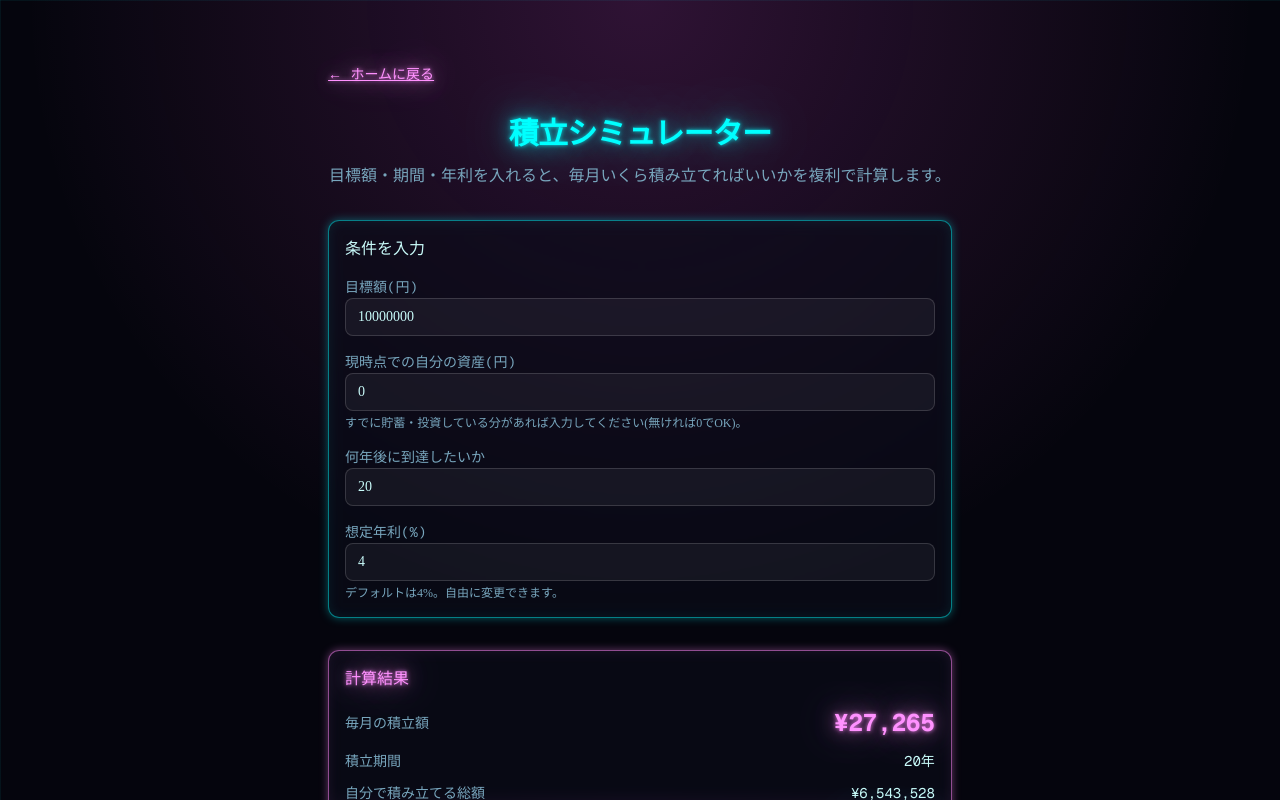
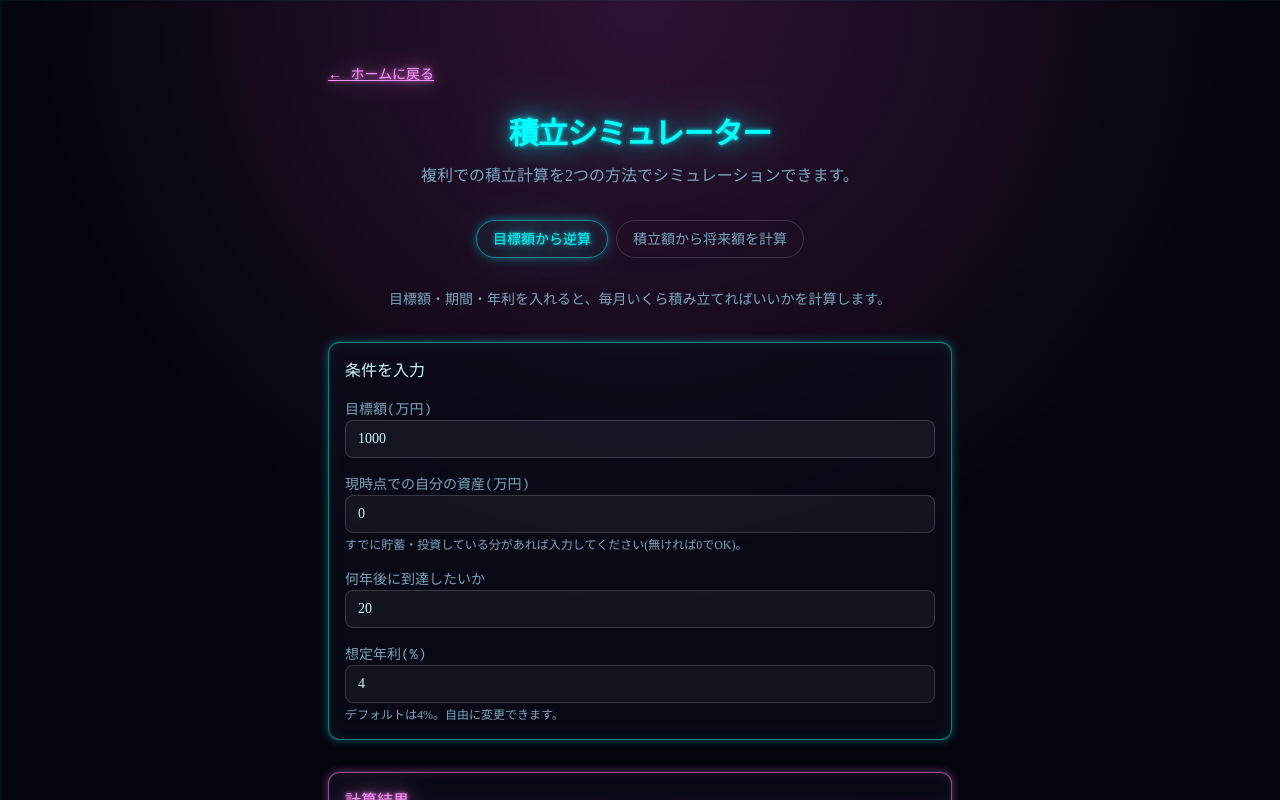
Before and after one commit to adayume1127/ai-builder-site, a Next.js app: page /tools/investment-calculator in a window 1280 px wide. Shown: the top 800 px of the page. Built offline with nearby package versions, Linux system fonts and the light colour scheme; no server answers.

Commit message:
積立シミュレーターに「積立額から将来額を計算」モードを追加、表示を万円単位に変更
0が並んで見にくいという指摘を受け、入力・結果表示をすべて万円単位(3桁カンマ区切り)に統一。

```diff
--- a/app/tools/investment-calculator/page.tsx
+++ b/app/tools/investment-calculator/page.tsx
@@ -4,9 +4,13 @@ import { useMemo, useState } from "react";
 import Link from "next/link";
 import { Card, CardContent, CardHeader, CardTitle } from "@/components/ui/card";
 
-function formatYen(n: number) {
+function formatMan(n: number, decimals = 0) {
   if (!Number.isFinite(n)) return "-";
-  return `¥${Math.round(n).toLocaleString()}`;
+  const man = n / 10000;
+  return `${man.toLocaleString("ja-JP", {
+    minimumFractionDigits: decimals,
+    maximumFractionDigits: decimals,
+  })}万円`;
 }
 
 function formatYearsMonths(totalMonths: number) {
@@ -17,17 +21,28 @@ function formatYearsMonths(totalMonths: number) {
   return `${y}年${m}ヶ月`;
 }
 
+type Mode = "fromGoal" | "fromMonthly";
+
 export default function InvestmentCalculatorPage() {
-  const [goal, setGoal] = useState("10000000");
+  const [mode, setMode] = useState<Mode>("fromGoal");
+
+  // 「目標額から逆算」モード(単位: 万円)
+  const [goalMan, setGoalMan] = useState("1000");
   const [years, setYears] = useState("20");
   const [annualRate, setAnnualRate] = useState("4");
-  const [currentAssets, setCurrentAssets] = useState("0");
+  const [currentAssetsMan, setCurrentAssetsMan] = useState("0");
 
-  const result = useMemo(() => {
-    const goalNum = Number(goal);
+  // 「積立額から将来額を計算」モード(単位: 万円)
+  const [monthlyMan, setMonthlyMan] = useState("3");
+  const [years2, setYears2] = useState("20");
+  const [annualRate2, setAnnualRate2] = useState("4");
+  const [currentAssetsMan2, setCurrentAssetsMan2] = useState("0");
+
+  const resultFromGoal = useMemo(() => {
+    const goalNum = Number(goalMan) * 10000;
     const yearsNum = Number(years);
     const rateNum = Number(annualRate);
-    const currentAssetsNum = Number(currentAssets) || 0;
+    const currentAssetsNum = (Number(currentAssetsMan) || 0) * 10000;
 
     if (!Number.isFinite(goalNum) || goalNum <= 0) return null;
     if (!Number.isFinite(yearsNum) || yearsNum <= 0) return null;
@@ -37,8 +52,7 @@ export default function InvestmentCalculatorPage() {
     const months = Math.round(yearsNum * 12);
     const monthlyRate = rateNum / 100 / 12;
 
-    const futureValueOfCurrentAssets =
-      currentAssetsNum * Math.pow(1 + monthlyRate, months);
+    const futureValueOfCurrentAssets = currentAssetsNum * Math.pow(1 + monthlyRate, months);
     const remainingGoal = Math.max(0, goalNum - futureValueOfCurrentAssets);
 
     const monthlyPayment =
@@ -56,10 +70,41 @@ export default function InvestmentCalculatorPage() {
       totalContribution,
       totalInterest,
       months,
-      futureValueOfCurrentAssets,
       alreadyAchievable: remainingGoal === 0,
     };
-  }, [goal, years, annualRate, currentAssets]);
+  }, [goalMan, years, annualRate, currentAssetsMan]);
+
+  const resultFromMonthly = useMemo(() => {
+    const monthlyNum = Number(monthlyMan) * 10000;
+    const yearsNum = Number(years2);
+    const rateNum = Number(annualRate2);
+    const currentAssetsNum = (Number(currentAssetsMan2) || 0) * 10000;
+
+    if (!Number.isFinite(monthlyNum) || monthlyNum < 0) return null;
+    if (!Number.isFinite(yearsNum) || yearsNum <= 0) return null;
+    if (!Number.isFinite(rateNum) || rateNum < 0) return null;
+    if (!Number.isFinite(currentAssetsNum) || currentAssetsNum < 0) return null;
+
+    const months = Math.round(yearsNum * 12);
+    const monthlyRate = rateNum / 100 / 12;
+
+    const futureValueOfCurrentAssets = currentAssetsNum * Math.pow(1 + monthlyRate, months);
+    const futureValueOfContributions =
+      monthlyRate === 0
+        ? monthlyNum * months
+        : (monthlyNum * (Math.pow(1 + monthlyRate, months) - 1)) / monthlyRate;
+
+    const totalFutureValue = futureValueOfCurrentAssets + futureValueOfContributions;
+    const totalContribution = monthlyNum * months;
+    const totalInterest = totalFutureValue - totalContribution - currentAssetsNum;
+
+    return {
+      totalFutureValue,
+      totalContribution,
+      totalInterest,
+      months,
+    };
+  }, [monthlyMan, years2, annualRate2, currentAssetsMan2]);
 
   return (
     <div className="flex flex-col flex-1">
@@ -74,10 +119,39 @@ export default function InvestmentCalculatorPage() {
           <h1 className="neon-text text-3xl font-bold tracking-tight font-mono">
             積立シミュレーター
           </h1>
-          <p className="text-muted-foreground">
-            目標額・期間・年利を入れると、毎月いくら積み立てればいいかを複利で計算します。
+          <p className="text-muted-foreground">複利での積立計算を2つの方法でシミュレーションできます。</p>
+        </div>
+
+        <div className="flex gap-2 font-mono text-sm justify-center">
+          <button
+            type="button"
+            onClick={() => setMode("fromGoal")}
+            className={`rounded-full px-4 py-2 ${
+              mode === "fromGoal"
+                ? "neon-border neon-text"
+                : "border border-white/15 text-muted-foreground"
+            }`}
+          >
+            目標額から逆算
+          </button>
+          <button
+            type="button"
+            onClick={() => setMode("fromMonthly")}
+            className={`rounded-full px-4 py-2 ${
+              mode === "fromMonthly"
+                ? "neon-border neon-text"
+                : "border border-white/15 text-muted-foreground"
+            }`}
+          >
+            積立額から将来額を計算
+          </button>
+        </div>
+
+        {mode === "fromGoal" ? (
+          <>
+            <p className="text-center text-muted-foreground text-sm">
+              目標額・期間・年利を入れると、毎月いくら積み立てればいいかを計算します。
             </p>
-        </div>
 
             <Card className="neon-border bg-card/60 backdrop-blur">
               <CardHeader>
@@ -85,23 +159,25 @@ export default function InvestmentCalculatorPage() {
               </CardHeader>
               <CardContent className="space-y-4">
                 <div className="space-y-1">
-              <label className="text-sm text-muted-foreground font-mono">目標額(円)</label>
+                  <label className="text-sm text-muted-foreground font-mono">目標額(万円)</label>
                   <input
                     type="number"
                     inputMode="numeric"
-                value={goal}
-                onChange={(e) => setGoal(e.target.value)}
+                    value={goalMan}
+                    onChange={(e) => setGoalMan(e.target.value)}
                     className="w-full rounded-lg border border-white/15 bg-white/5 px-3 py-2 text-foreground focus:outline-none focus:ring-2 focus:ring-[oklch(0.85_0.22_195)]"
                   />
                 </div>
 
                 <div className="space-y-1">
-              <label className="text-sm text-muted-foreground font-mono">現時点での自分の資産(円)</label>
+                  <label className="text-sm text-muted-foreground font-mono">
+                    現時点での自分の資産(万円)
+                  </label>
                   <input
                     type="number"
                     inputMode="numeric"
-                value={currentAssets}
-                onChange={(e) => setCurrentAssets(e.target.value)}
+                    value={currentAssetsMan}
+                    onChange={(e) => setCurrentAssetsMan(e.target.value)}
                     className="w-full rounded-lg border border-white/15 bg-white/5 px-3 py-2 text-foreground focus:outline-none focus:ring-2 focus:ring-[oklch(0.85_0.22_195)]"
                   />
                   <p className="text-xs text-muted-foreground">
@@ -140,9 +216,9 @@ export default function InvestmentCalculatorPage() {
                 <CardTitle className="font-mono text-base neon-text-pink">計算結果</CardTitle>
               </CardHeader>
               <CardContent>
-            {result ? (
+                {resultFromGoal ? (
                   <div className="space-y-3 font-mono">
-                {result.alreadyAchievable && (
+                    {resultFromGoal.alreadyAchievable && (
                       <p className="text-xs neon-text">
                         現在の資産だけで目標額に到達できそうです🎉(追加の積立は0円で計算しています)
                       </p>
@@ -150,20 +226,20 @@ export default function InvestmentCalculatorPage() {
                     <div className="flex items-center justify-between">
                       <span className="text-muted-foreground text-sm">毎月の積立額</span>
                       <span className="neon-text-pink text-2xl font-bold">
-                    {formatYen(result.monthlyPayment)}
+                        {formatMan(resultFromGoal.monthlyPayment, 1)}
                       </span>
                     </div>
                     <div className="flex items-center justify-between text-sm">
                       <span className="text-muted-foreground">積立期間</span>
-                  <span>{formatYearsMonths(result.months)}</span>
+                      <span>{formatYearsMonths(resultFromGoal.months)}</span>
                     </div>
                     <div className="flex items-center justify-between text-sm">
                       <span className="text-muted-foreground">自分で積み立てる総額</span>
-                  <span>{formatYen(result.totalContribution)}</span>
+                      <span>{formatMan(resultFromGoal.totalContribution)}</span>
                     </div>
                     <div className="flex items-center justify-between text-sm">
                       <span className="text-muted-foreground">運用で増える分(複利の効果)</span>
-                  <span className="neon-text">{formatYen(result.totalInterest)}</span>
+                      <span className="neon-text">{formatMan(resultFromGoal.totalInterest)}</span>
                     </div>
                   </div>
                 ) : (
@@ -173,6 +249,104 @@ export default function InvestmentCalculatorPage() {
                 )}
               </CardContent>
             </Card>
+          </>
+        ) : (
+          <>
+            <p className="text-center text-muted-foreground text-sm">
+              毎月の積立額・年利・期間を入れると、将来いくらになるかを計算します。
+            </p>
+
+            <Card className="neon-border bg-card/60 backdrop-blur">
+              <CardHeader>
+                <CardTitle className="font-mono text-base">条件を入力</CardTitle>
+              </CardHeader>
+              <CardContent className="space-y-4">
+                <div className="space-y-1">
+                  <label className="text-sm text-muted-foreground font-mono">毎月の積立額(万円)</label>
+                  <input
+                    type="number"
+                    inputMode="decimal"
+                    step="0.1"
+                    value={monthlyMan}
+                    onChange={(e) => setMonthlyMan(e.target.value)}
+                    className="w-full rounded-lg border border-white/15 bg-white/5 px-3 py-2 text-foreground focus:outline-none focus:ring-2 focus:ring-[oklch(0.85_0.22_195)]"
+                  />
+                </div>
+
+                <div className="space-y-1">
+                  <label className="text-sm text-muted-foreground font-mono">
+                    現時点での自分の資産(万円)
+                  </label>
+                  <input
+                    type="number"
+                    inputMode="numeric"
+                    value={currentAssetsMan2}
+                    onChange={(e) => setCurrentAssetsMan2(e.target.value)}
+                    className="w-full rounded-lg border border-white/15 bg-white/5 px-3 py-2 text-foreground focus:outline-none focus:ring-2 focus:ring-[oklch(0.85_0.22_195)]"
+                  />
+                </div>
+
+                <div className="space-y-1">
+                  <label className="text-sm text-muted-foreground font-mono">何年間積み立てるか</label>
+                  <input
+                    type="number"
+                    inputMode="numeric"
+                    value={years2}
+                    onChange={(e) => setYears2(e.target.value)}
+                    className="w-full rounded-lg border border-white/15 bg-white/5 px-3 py-2 text-foreground focus:outline-none focus:ring-2 focus:ring-[oklch(0.85_0.22_195)]"
+                  />
+                </div>
+
+                <div className="space-y-1">
+                  <label className="text-sm text-muted-foreground font-mono">想定年利(%)</label>
+                  <input
+                    type="number"
+                    inputMode="decimal"
+                    step="0.1"
+                    value={annualRate2}
+                    onChange={(e) => setAnnualRate2(e.target.value)}
+                    className="w-full rounded-lg border border-white/15 bg-white/5 px-3 py-2 text-foreground focus:outline-none focus:ring-2 focus:ring-[oklch(0.85_0.22_195)]"
+                  />
+                  <p className="text-xs text-muted-foreground">デフォルトは4%。自由に変更できます。</p>
+                </div>
+              </CardContent>
+            </Card>
+
+            <Card className="neon-border-pink bg-card/60 backdrop-blur">
+              <CardHeader>
+                <CardTitle className="font-mono text-base neon-text-pink">計算結果</CardTitle>
+              </CardHeader>
+              <CardContent>
+                {resultFromMonthly ? (
+                  <div className="space-y-3 font-mono">
+                    <div className="flex items-center justify-between">
+                      <span className="text-muted-foreground text-sm">将来の資産額</span>
+                      <span className="neon-text-pink text-2xl font-bold">
+                        {formatMan(resultFromMonthly.totalFutureValue)}
+                      </span>
+                    </div>
+                    <div className="flex items-center justify-between text-sm">
+                      <span className="text-muted-foreground">積立期間</span>
+                      <span>{formatYearsMonths(resultFromMonthly.months)}</span>
+                    </div>
+                    <div className="flex items-center justify-between text-sm">
+                      <span className="text-muted-foreground">自分で積み立てる総額</span>
+                      <span>{formatMan(resultFromMonthly.totalContribution)}</span>
+                    </div>
+                    <div className="flex items-center justify-between text-sm">
+                      <span className="text-muted-foreground">運用で増える分(複利の効果)</span>
+                      <span className="neon-text">{formatMan(resultFromMonthly.totalInterest)}</span>
+                    </div>
+                  </div>
+                ) : (
+                  <p className="text-sm text-muted-foreground">
+                    積立額・年数・年利を正しく入力してください。
+                  </p>
+                )}
+              </CardContent>
+            </Card>
+          </>
+        )}
 
         <p className="text-center text-xs text-muted-foreground">
           ※ 毎月一定額を積み立て、月単位で複利運用した場合の概算です。実際の運用成果は市場の変動により異なります。
```
Lines whose indentation alone changed are shown as unchanged.
